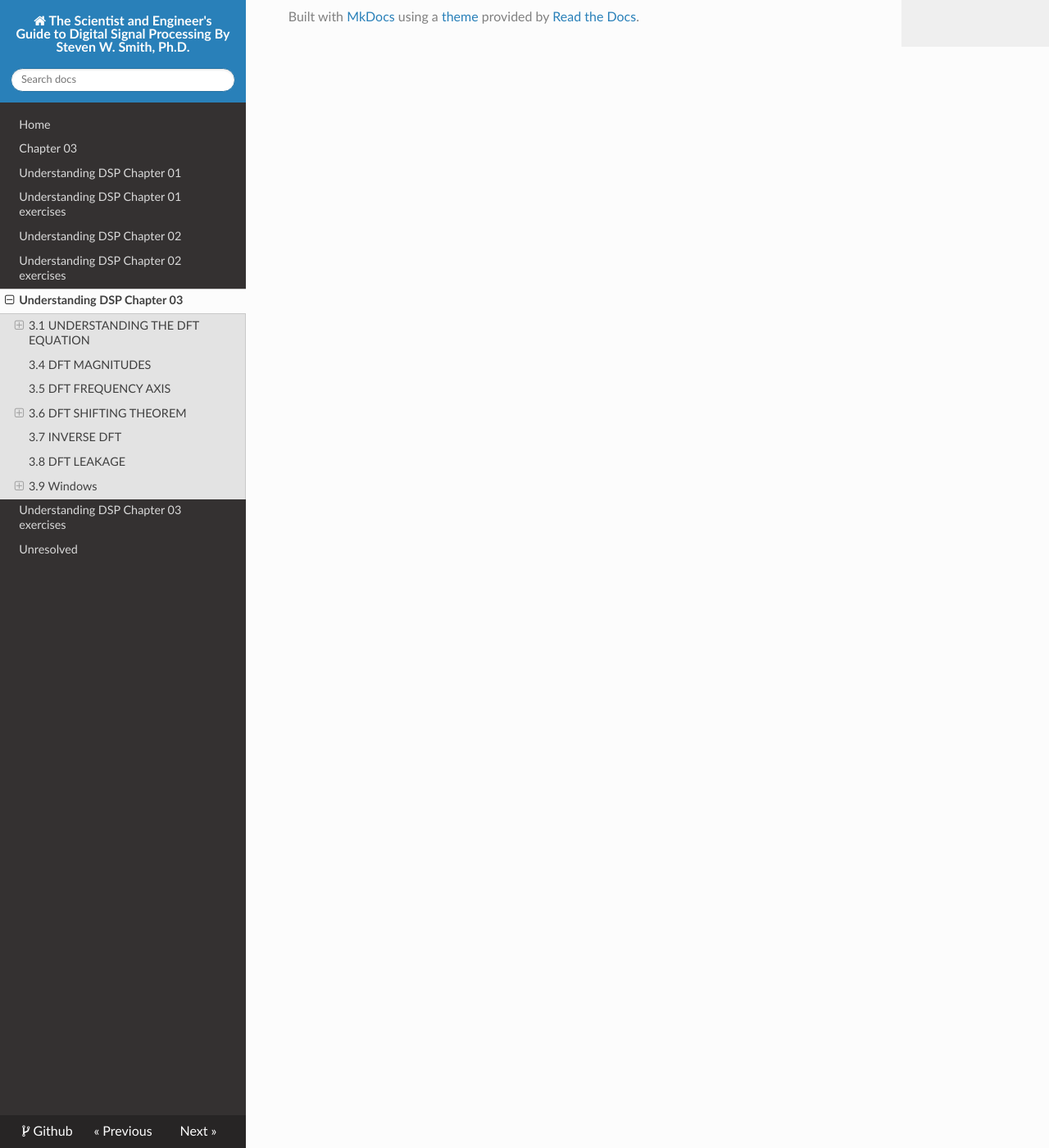
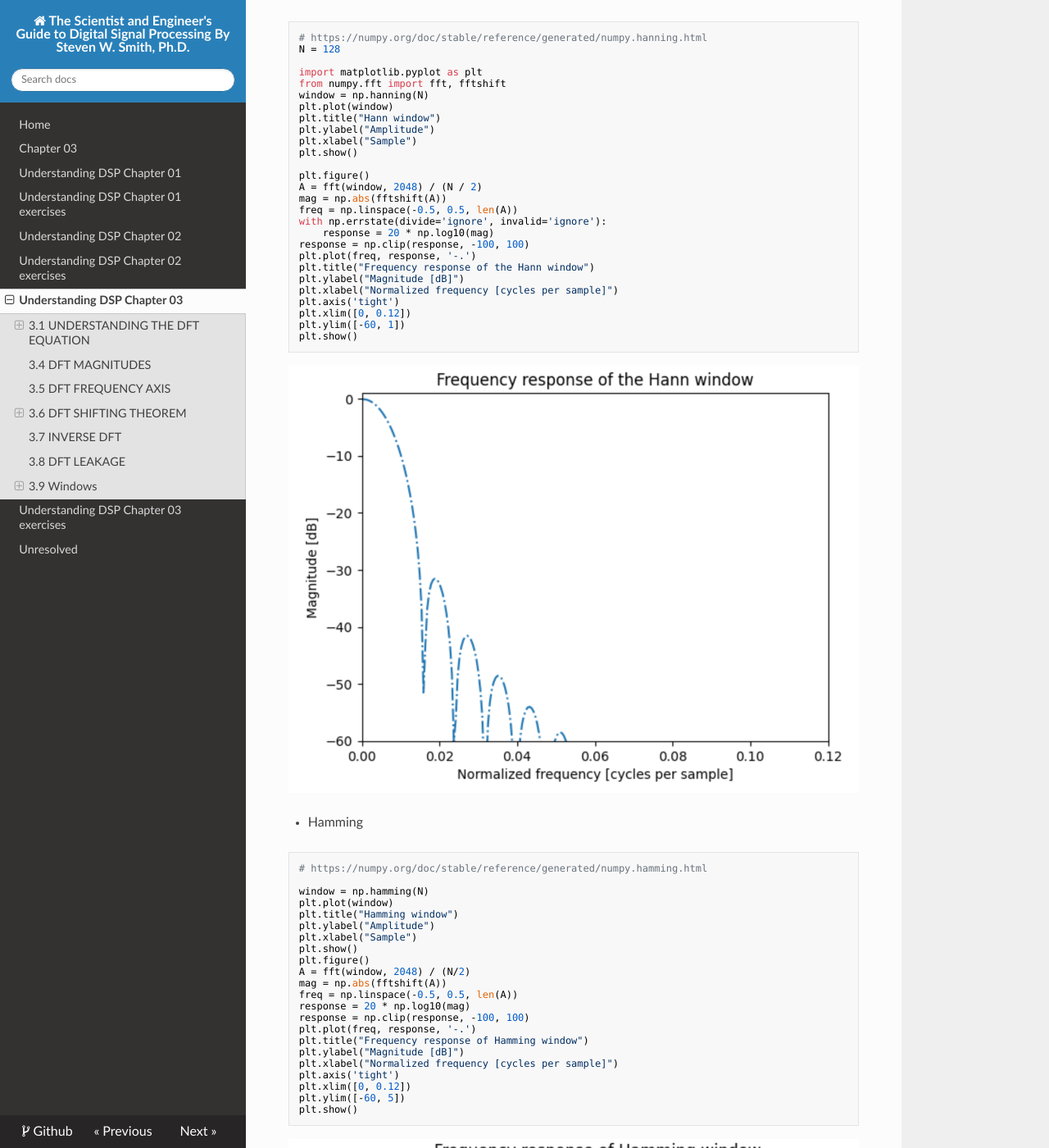
Before and after one commit to eroicaleo/dsp-guide, an MkDocs documentation site: the page built from docs/udsp03.md, in a window 1280 px wide and 1400 px high, scrolled down 11933 px. Shown: the whole window at 82% size. Built offline with MkDocs 1.6.1, drawn with Linux system fonts in a browser that asks for light colours; nearby versions of some CDN libraries; formulas are drawn with MathJax 3; some of the changed text lies outside the part shown.

Commit message:
Finish ch0309 notes

````diff
--- a/docs/udsp03.md
+++ b/docs/udsp03.md
@@ -550,3 +550,118 @@ print(f'window is: {window}')
 window_manual = 0.54 - 0.46 * np.cos(2 * np.pi * n / (N-1))
 np.allclose(window, window_manual)
 ```
+
+### The magnitude response of the window function
+
+* Hanning
+
+```python
+# https://numpy.org/doc/stable/reference/generated/numpy.hanning.html
+N = 128
+
+import matplotlib.pyplot as plt
+from numpy.fft import fft, fftshift
+window = np.hanning(N)
+plt.plot(window)
+plt.title("Hann window")
+plt.ylabel("Amplitude")
+plt.xlabel("Sample")
+plt.show()
+
+plt.figure()
+A = fft(window, 2048) / (N / 2)
+mag = np.abs(fftshift(A))
+freq = np.linspace(-0.5, 0.5, len(A))
+with np.errstate(divide='ignore', invalid='ignore'):
+    response = 20 * np.log10(mag)
+response = np.clip(response, -100, 100)
+plt.plot(freq, response, '-.')
+plt.title("Frequency response of the Hann window")
+plt.ylabel("Magnitude [dB]")
+plt.xlabel("Normalized frequency [cycles per sample]")
+plt.axis('tight')
+plt.xlim([0, 0.12])
+plt.ylim([-60, 1])
+plt.show()
+```
+
+![](./assets/ch0309hann.png)
+
+* Hamming
+
+```python
+# https://numpy.org/doc/stable/reference/generated/numpy.hamming.html
+
+window = np.hamming(N)
+plt.plot(window)
+plt.title("Hamming window")
+plt.ylabel("Amplitude")
+plt.xlabel("Sample")
+plt.show()
+plt.figure()
+A = fft(window, 2048) / (N/2)
+mag = np.abs(fftshift(A))
+freq = np.linspace(-0.5, 0.5, len(A))
+response = 20 * np.log10(mag)
+response = np.clip(response, -100, 100)
+plt.plot(freq, response, '-.')
+plt.title("Frequency response of Hamming window")
+plt.ylabel("Magnitude [dB]")
+plt.xlabel("Normalized frequency [cycles per sample]")
+plt.axis('tight')
+plt.xlim([0, 0.12])
+plt.ylim([-60, 5])
+plt.show()
+```
+
+![](./assets/ch0309hamming.png)
+
+### Apply window function
+
+* We apply the hanning window function to the sine wave which
+  has 3.4 cycles over 64 sampling points.
+
+```python
+N  = 64
+n  = np.arange(0, N, 1)
+k = 3.4
+fs = 1000 * 64  # Sampling rate in Hz
+ts = 1.0 / fs
+fo = 1000 * k   # 3.4 full cycles for 64 samples
+x = 1.0*np.sin(2*np.pi*fo*n*ts)
+plt.figure()
+plt.stem(n, x * np.hanning(N + 1)[:N])
+
+plt.figure()
+X = fft(x)
+plt.xlabel('m');
+plt.ylabel(r'$|X[m]|$');
+plt.xlim([0, 32])
+plt.title(r'Plot of signal $|X(m)|$');
+X_m = np.absolute(X)
+plt.stem(n, X_m, 'o')
+
+x_win = x * np.hanning(N + 1)[:N]
+X_win = fft(x_win)
+X_win_m = np.absolute(X_win)
+plt.stem(n, X_win_m, 'r')
+```
+
+![](./assets/ch030903.png)
+
+* If we use the following input signal, we can see that
+  by applying the hanning window, it's much easier to
+  spot the $m = 7$ component.
+
+```python
+N  = 64
+n  = np.arange(0, N, 1)
+k = 3.4
+fs = 1000 * 64  # Sampling rate in Hz
+ts = 1.0 / fs
+fo = 1000 * k   # 3.4 full cycles for 64 samples
+fo1 = 1000 * 7  # 7.0 full cycles for 64 samples
+x = 1.0*np.sin(2*np.pi*fo*n*ts) + 0.1*np.sin(2*np.pi*fo1*n*ts)
+```
+
+![](./assets/ch030904.png)
````
Also changed, not shown: docs/assets/ch030903.png (added), docs/assets/ch030904.png (added), docs/assets/ch0309hamming.png (added), docs/assets/ch0309hann.png (added), 1 other file.
